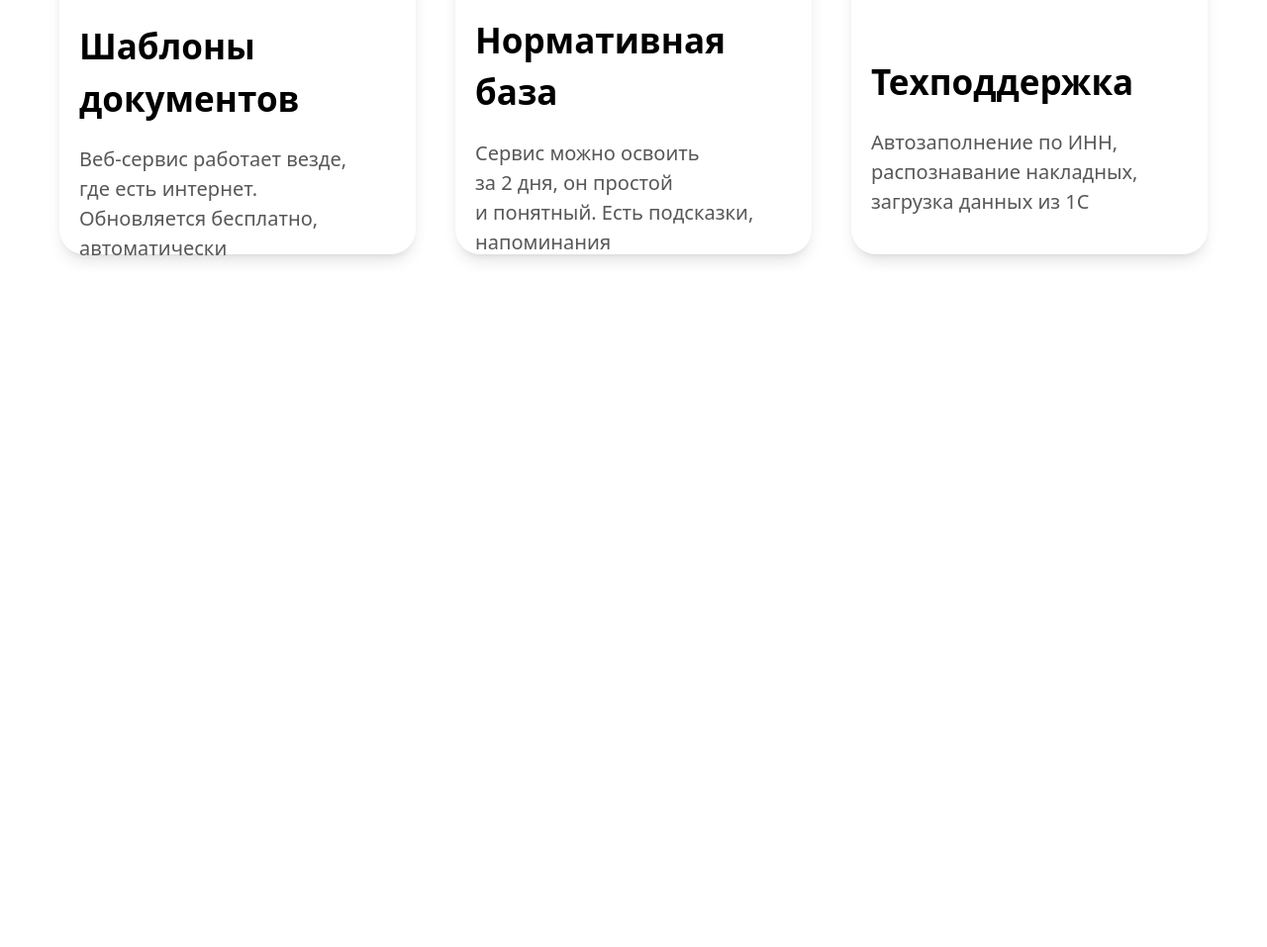
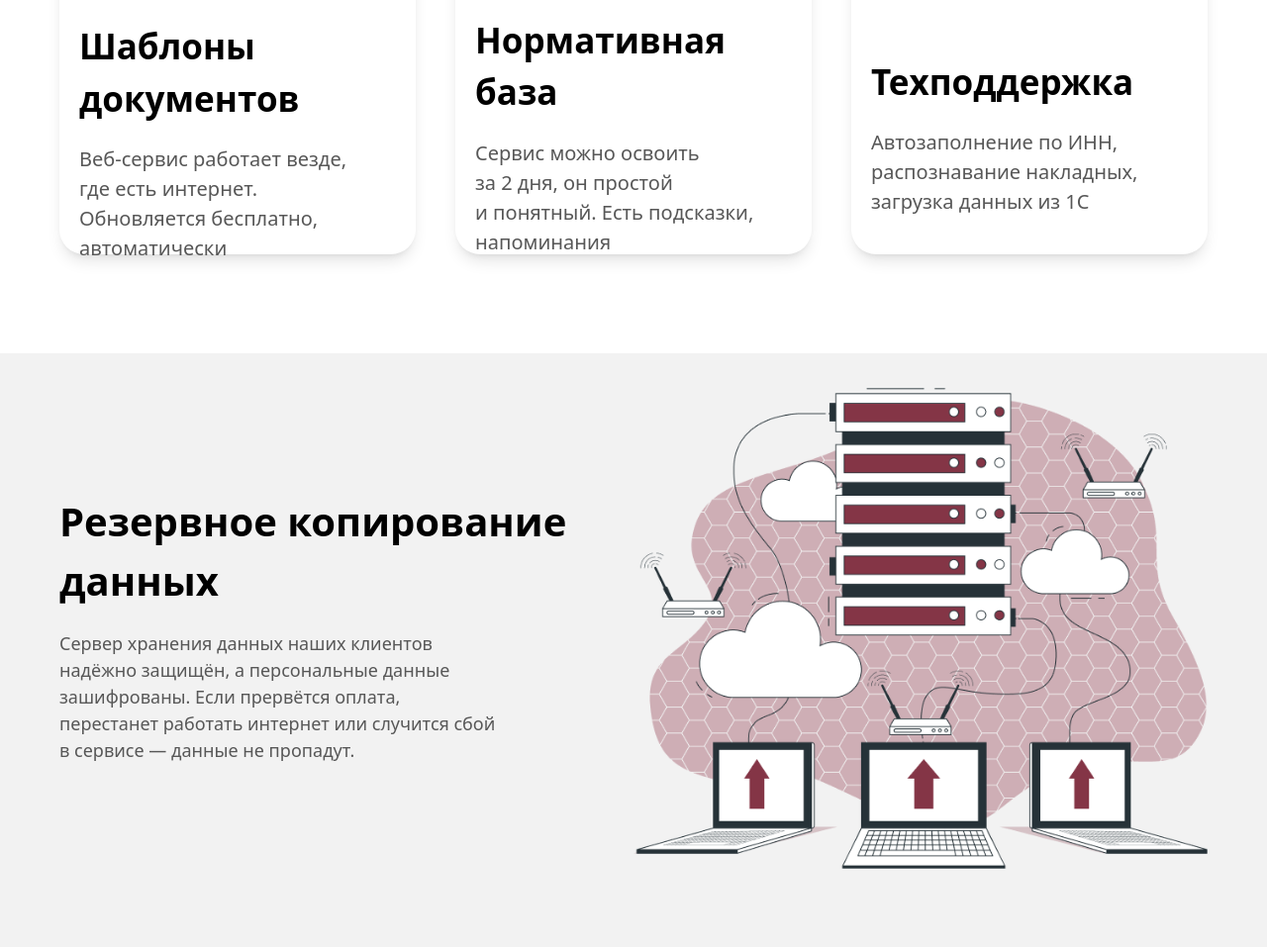
Before and after one commit to MuhammadRahmatulloev/Metrolog, a website: page index.html in a window 1280 px wide. Shown: the part 7570-8527 px from the top of the page at 99% size. Before the commit the page ends 7847 px from the top, so only its background shows below. Drawn offline with Linux system fonts and the light colour scheme.

Commit message:
Резервное копирование данных-section created

```diff
--- a/index.html
+++ b/index.html
@@ -218,6 +218,17 @@
                 </div>
             </div>
         </section>
+        <section class="w-full h-150 bg-[#F2F2F2] mt-20 flex justify-center items-center md:h-200 lg:h-150">
+            <div class="max-w-300 h-[95%] p-5 flex flex-col justify-between">
+                <div class="flex flex-col gap-5 lg:flex-row lg:items-center">
+                    <div class="flex flex-col gap-5">
+                        <h1 class="font-bold text-[25px] md:text-[40px]">Резервное копирование данных</h1>
+                        <p class="text-[14px] text-[#575757] md:text-[18px] md:w-[80%]">Сервер хранения данных наших клиентов надёжно защищён, а персональные данные зашифрованы. Если прервётся оплата, перестанет работать интернет или случится сбой в сервисе — данные не пропадут.</p>
+                    </div>
+                    <img class="w-full lg:w-[50%] md:self-center md:w-[70%]" src="./src/images/baza.png" alt="">
+                </div>
+            </div>
+        </section>
     </main>
 </body>
 </html>
```
Also changed, not shown: src/images/baza.png (added), src/output.css.
